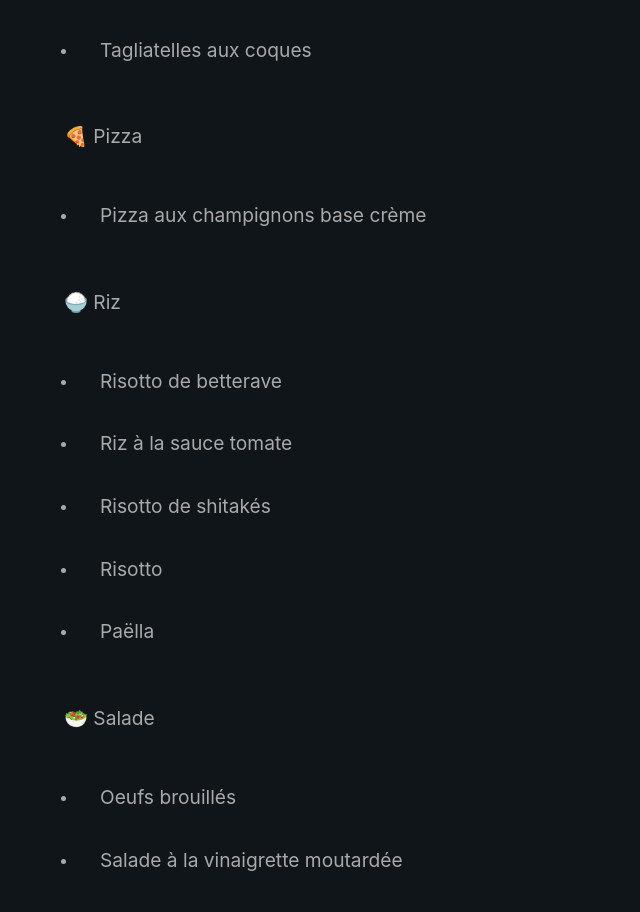
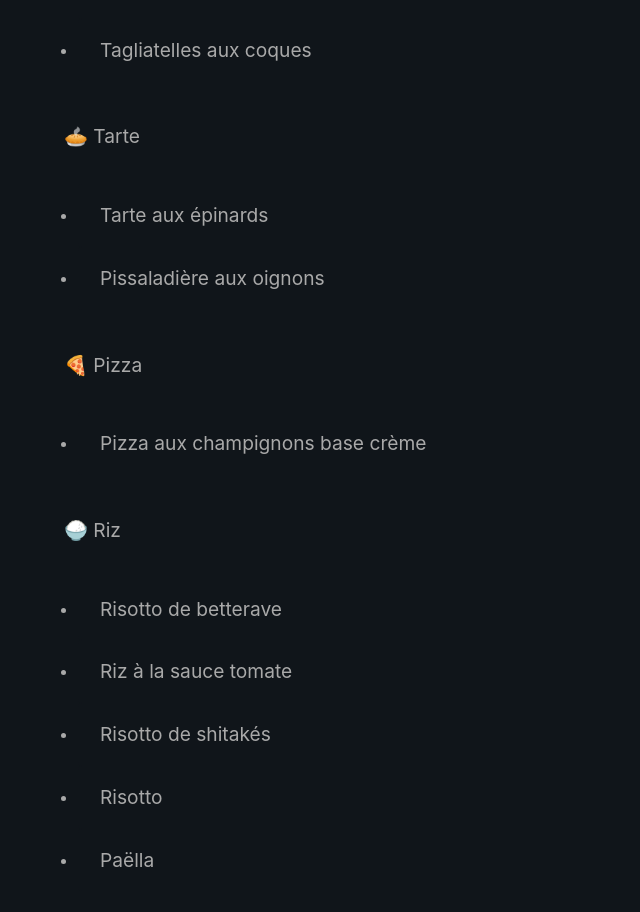
Before and after one commit to Benjent/recipes, a Vue app: page / in a window 1280 px wide. Shown: the part 2982-3894 px from the top of the page, without its empty margins (0-640 px from the left). Built offline with nearby package versions, Linux system fonts and the light colour scheme; what vue3-mq would draw is missing.

Commit message:
fix(App.vue): consider pies as a recipe category to show

```diff
--- a/src/App.vue
+++ b/src/App.vue
@@ -15,7 +15,7 @@ import Table from "./components/Table.vue"
 
 const mq = inject("mq")
 
-const categories = Object.entries(Category).filter((category) => ![Category.CANAPE, Category.PIE, Category.SNACK, Category.SPREAD].includes(category[1]))
+const categories = Object.entries(Category).filter((category) => ![Category.CANAPE, Category.SNACK, Category.SPREAD].includes(category[1]))
 
 const DAYS_TO_COOK_FOR = 4
 const randomIndexes = getRandomNumbers(recipes.length).slice(0, DAYS_TO_COOK_FOR)
```
